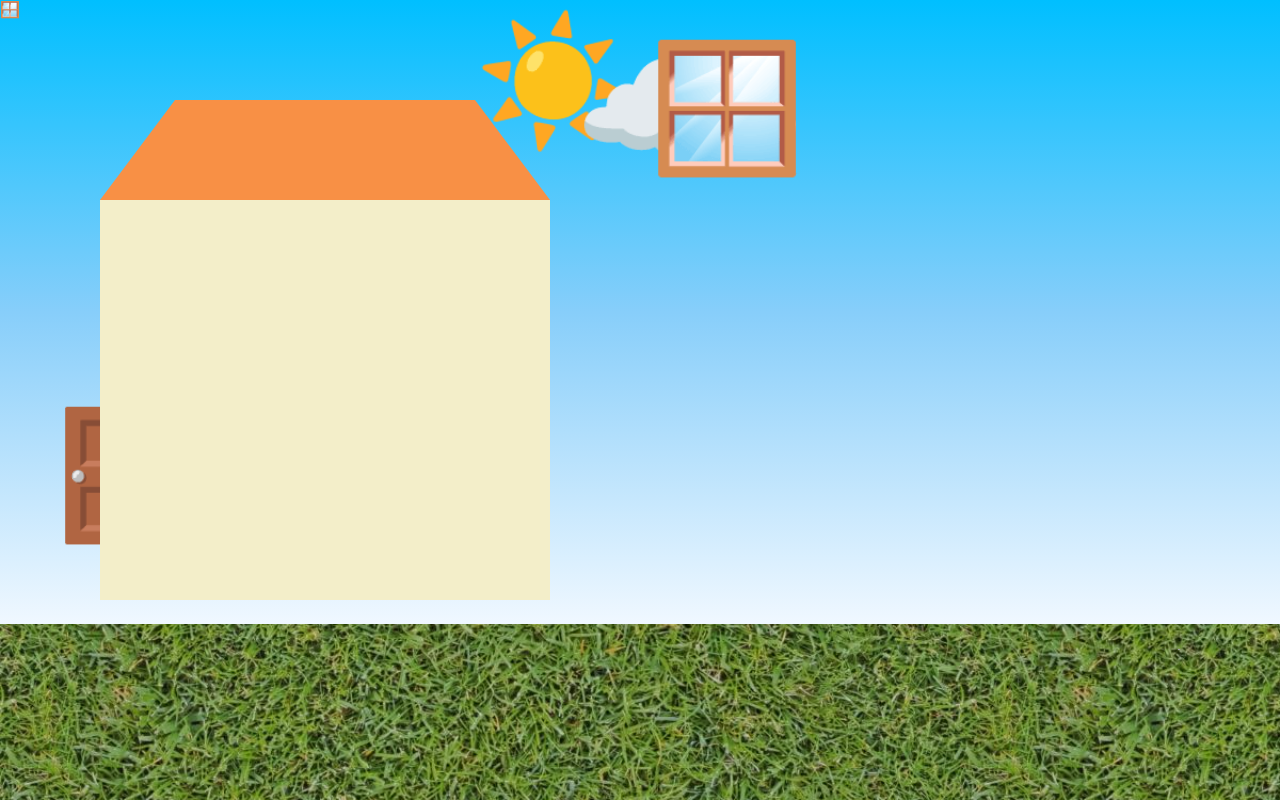
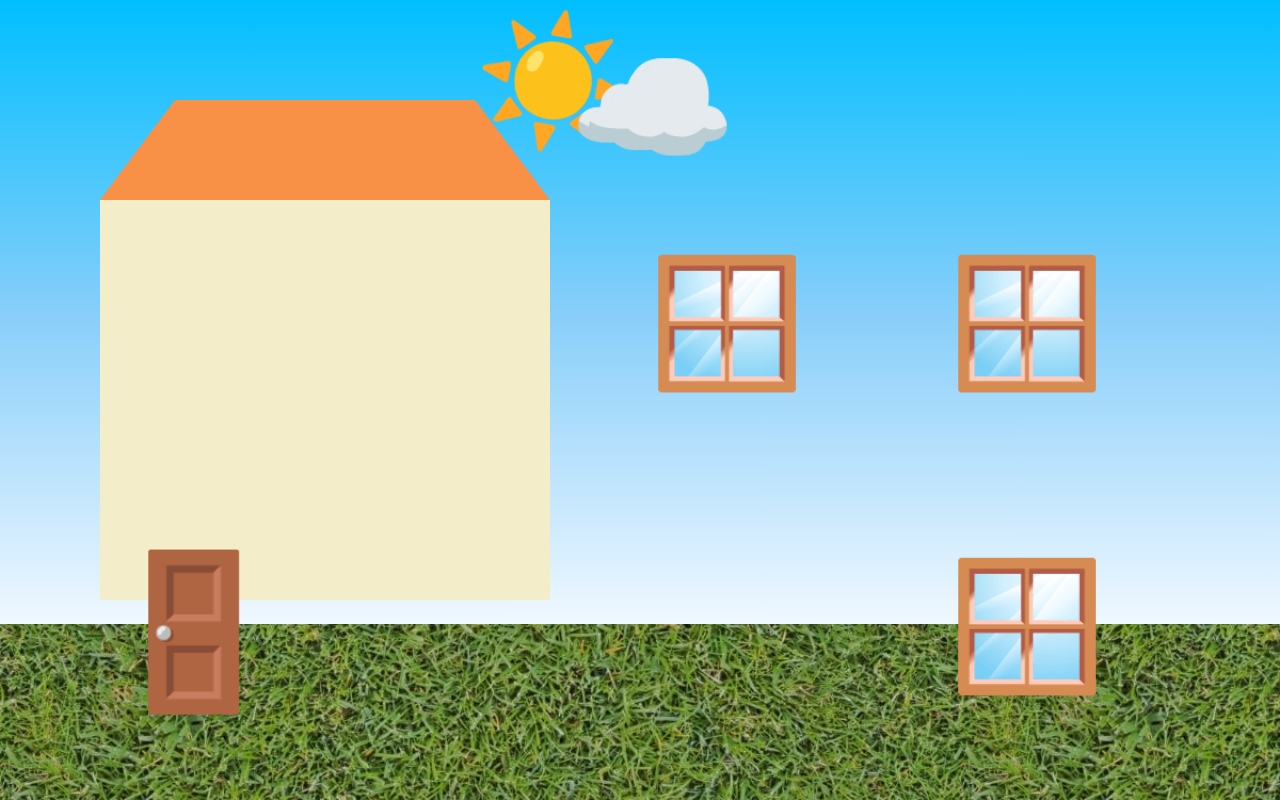
Before and after one commit to loreals2028/CS1-CSS-Town, a plain HTML site: page index.html in a window 1280 px wide. Drawn offline with Linux system fonts and the light colour scheme.

Commit message:
more styling and realigned emojis

```diff
--- a/index.html
+++ b/index.html
@@ -17,11 +17,7 @@
 
     <span id="cloud-2">☁️</span>
 
-    <span id="door">🚪</span>
 
-    <span id="window-1">🪟</span>
-
-    <span id="window-2">🪟</span>
 
   </div>
 
@@ -31,6 +27,13 @@
 
     <img src="3042b8fd751c5da6b639fc1dd60a30e4.png" id="tree">
 
+  <span id="door">🚪</span>
+
+    <span id="window-1">🪟</span>
+
+    <span id="window-2">🪟</span>
+
+    <span id="window-3">🪟</span>
 
 </body>
 </html>
--- a/style.css
+++ b/style.css
@@ -25,13 +25,13 @@ body{
     font-size: 125px;
     position: absolute;
     top: 35px;
-    right: 475px;
+    right: 555px;
 }
 #cloud-2{
     font-size: 125px;
     position: absolute;
     top: 35px;
-    left: 575px;
+    left: 580px;
 }
 
 #building-1{
@@ -41,6 +41,7 @@ body{
     position:absolute;
     top: 200px;
     left: 100px;
+    z-index: 5;
 
 }
 
@@ -53,22 +54,35 @@ body{
 }
 
 #door{
-    font-size: 125px;
+    font-size: 150px;
     position: absolute;
-    bottom: 75px;
-    left:25px;
+    bottom: 80px;
+    left:100px;
     z-index: 10;
 }
 
 #window-1{
     font-size: 125px;
     position: absolute;
-    top: 35px;
+    top: 250px;
     right: 475px;
+    z-index: 5;
 }
 
 #window-2{
+font-size: 125px;
+    position: absolute;
+    top: 250px;
+    right: 175px;
+    z-index: 5;
+}
 
+#window-3{
+    font-size: 125px;
+    position: absolute;
+    bottom: 100px;
+    right: 175px;
+    z-index: 10;
 }
 
 #tree{
```
